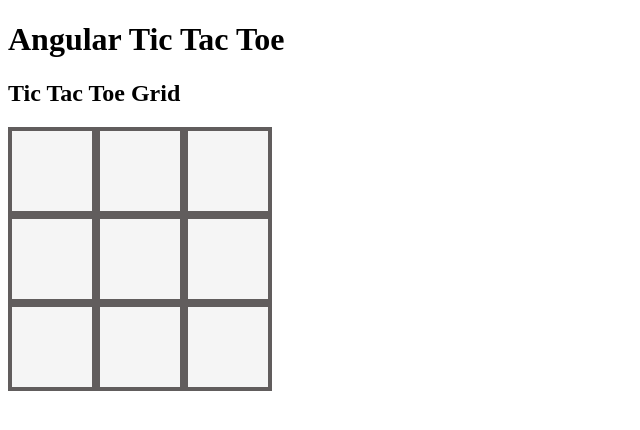
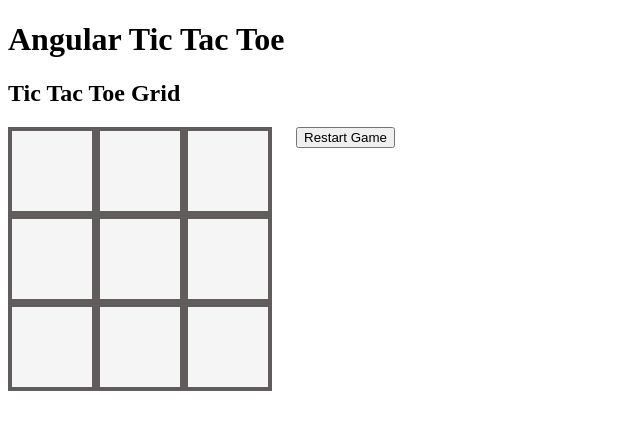
Before and after one commit to jordanXYsoon1998/angular-tic-tac-toe, an Angular app: page / in a window 1280 px wide. Shown: the top 430 px of the page, without its empty margins (0-640 px from the left). Built offline with nearby package versions, Linux system fonts and the light colour scheme.

Commit message:
Restart button

```diff
--- a/src/app/grid/grid.component.css
+++ b/src/app/grid/grid.component.css
@@ -5,3 +5,7 @@
   position: relative;
   width: 18rem;
 }
+
+button {
+  position: relative;
+}
--- a/src/app/grid/grid.component.html
+++ b/src/app/grid/grid.component.html
@@ -2,3 +2,5 @@
 <div class="whole-grid">
   <app-square *ngFor="let square of squares" [square]="square"></app-square>
 </div>
+
+<button (click)="restart()">Restart Game</button>
```
